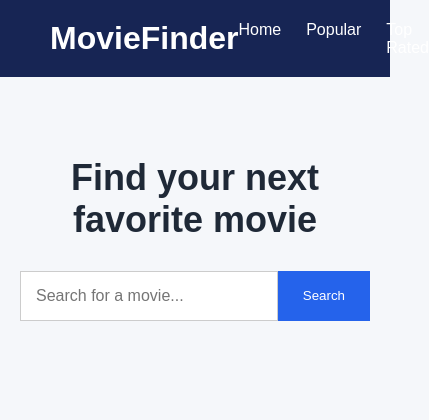
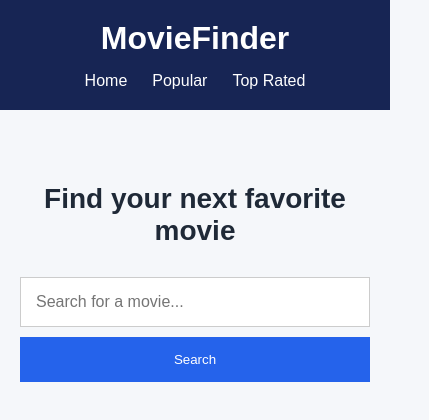
Before and after one commit to LLOYDI07/gonzaga-it-elect-midterm-exam, a React (Vite) app: page / in a window 390 px wide. Shown: the top 420 px of the page, 429 px wide, since content can reach past the window. Built offline with nearby package versions, Linux system fonts and the light colour scheme.

Commit message:
add css style in index.css

```diff
--- a/src/index.css
+++ b/src/index.css
@@ -97,3 +97,39 @@ main>h2 {
   color: #64748b;
   line-height: 1.5;
 }
+
+@media (max-width: 900px) {
+  .movie-list {
+    grid-template-columns: repeat(3, 1fr);
+  }
+}
+
+@media (max-width: 650px) {
+  .header {
+    flex-direction: column;
+    gap: 15px;
+    padding: 20px;
+  }
+
+  .movie-list {
+    grid-template-columns: repeat(2, 1fr);
+  }
+
+  main>h2 {
+    font-size: 28px;
+  }
+}
+
+@media (max-width: 400px) {
+  .movie-list {
+    grid-template-columns: 1fr;
+  }
+
+  .search-bar {
+    flex-direction: column;
+  }
+
+  .search-bar button {
+    margin-top: 10px;
+  }
+}
```
